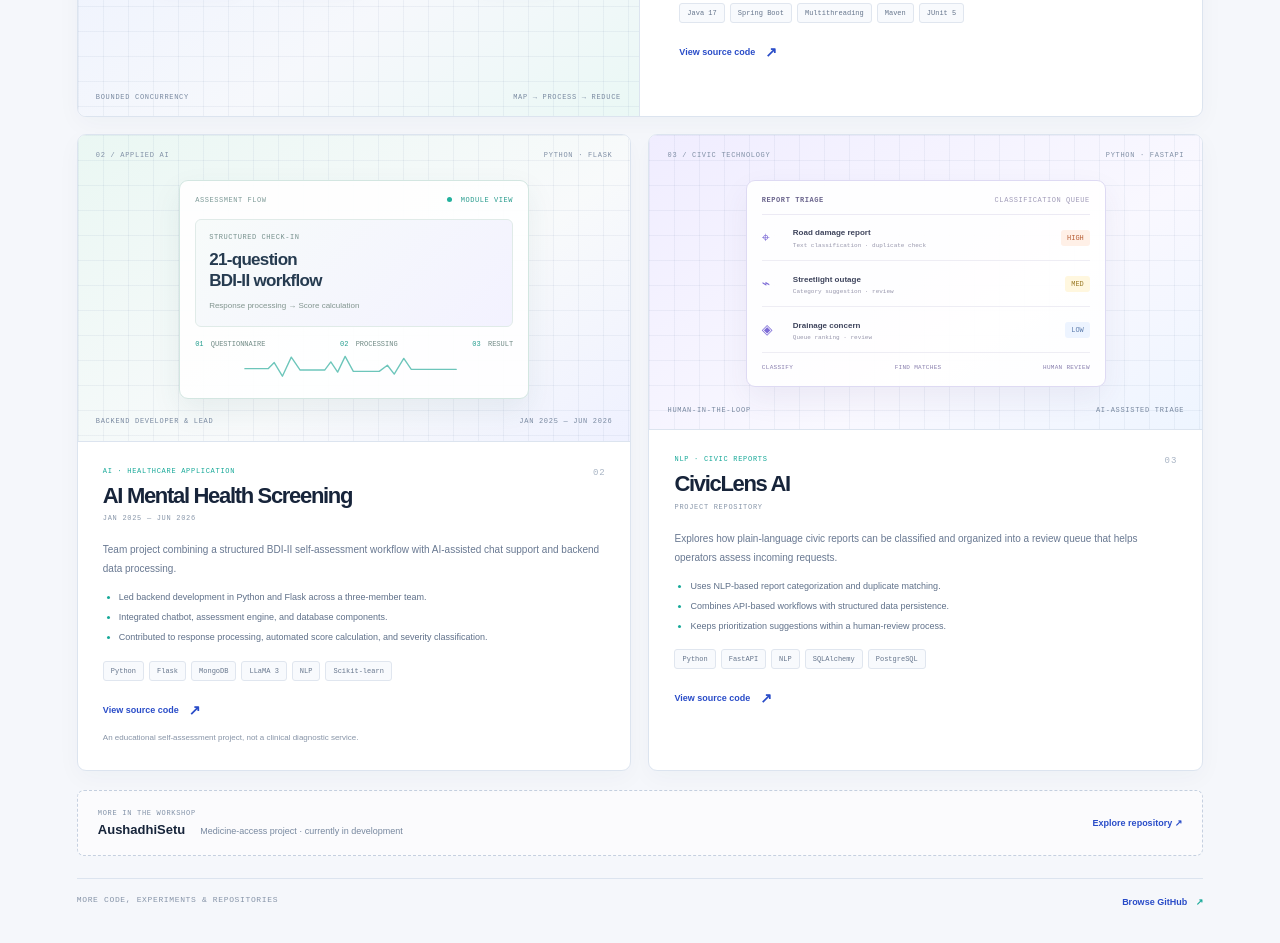
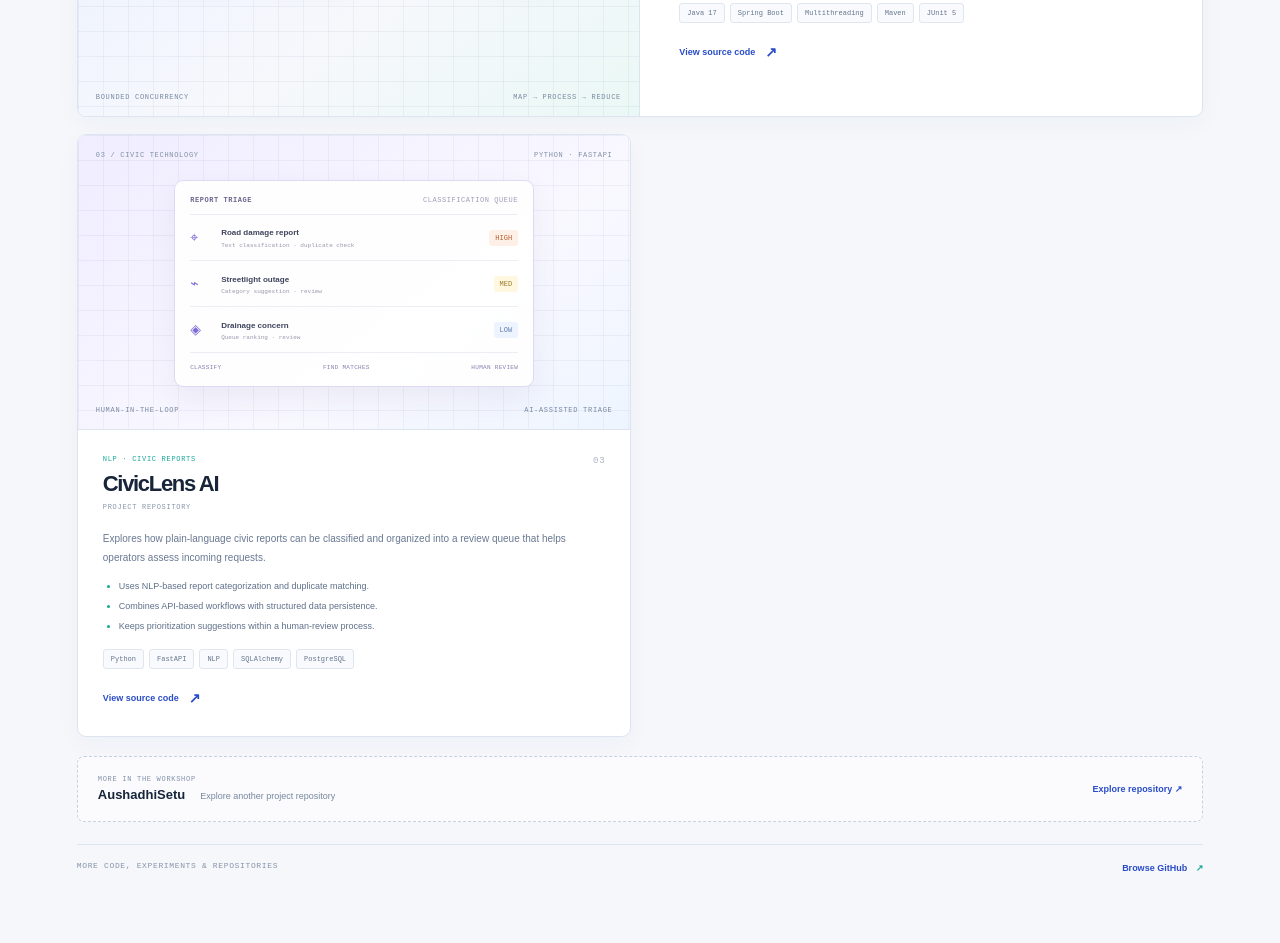
Before and after one commit to Krishanu26/Krishanu26.github.io, a plain HTML site: page index.html in a window 1280 px wide. Shown: the part 1453-2396 px from the top of the page. Drawn offline with nearby package versions, Linux system fonts and the light colour scheme.

Commit message:
Keep portfolio projects grounded in CV and verified repositories

```diff
--- a/index.html
+++ b/index.html
@@ -128,7 +128,7 @@
         <p class="section-intro">A closer look at software I’ve built across backend development, applied AI, and practical data workflows.</p>
       </div>
       <div class="work-controls">
-        <span class="control-label">PROJECT INDEX <b>— 03 FEATURED BUILDS</b></span>
+        <span class="control-label">PROJECT INDEX <b>— 02 FEATURED BUILDS</b></span>
         <div class="project-filters" role="group" aria-label="Filter projects">
           <button class="filter-button is-active" type="button" data-filter="all" aria-pressed="true">All projects <span>03</span></button>
           <button class="filter-button" type="button" data-filter="backend" aria-pressed="false">Backend</button>
@@ -164,30 +164,6 @@
           </div>
         </article>
 
-        <article class="project-card reveal" data-category="ai">
-          <div class="project-visual mental-visual">
-            <div class="project-visual-top"><span>02 / APPLIED AI</span><span>PYTHON · FLASK</span></div>
-            <div class="mental-art">
-              <div class="mental-art-top"><span>ASSESSMENT FLOW</span><span class="flow-status"><i></i> MODULE VIEW</span></div>
-              <div class="mental-question"><small>STRUCTURED CHECK-IN</small><b>21-question<br>BDI-II workflow</b><span>Response processing → Score calculation</span></div>
-              <div class="mental-steps"><span><i>01</i> QUESTIONNAIRE</span><span><i>02</i> PROCESSING</span><span><i>03</i> RESULT</span></div>
-              <div class="mental-wave"><svg viewBox="0 0 320 44" aria-hidden="true"><path d="M0 23h34l9-9 12 20 13-28 13 19h36l9-12 10 15 11-23 12 22h38l12-9 10 13 14-23 11 16h66" fill="none" stroke="currentColor" stroke-width="2" stroke-linecap="round" stroke-linejoin="round"/></svg></div>
-            </div>
-            <div class="project-visual-foot"><span>BACKEND DEVELOPER &amp; LEAD</span><span>JAN 2025 — JUN 2026</span></div>
-          </div>
-          <div class="project-body">
-            <div class="project-title-line"><div><span class="project-type">AI · HEALTHCARE APPLICATION</span><h3>AI Mental Health Screening</h3><small class="project-date">JAN 2025 — JUN 2026</small></div><span class="project-no">02</span></div>
-            <p>Team project combining a structured BDI-II self-assessment workflow with AI-assisted chat support and backend data processing.</p>
-            <ul class="project-points">
-              <li>Led backend development in Python and Flask across a three-member team.</li>
-              <li>Integrated chatbot, assessment engine, and database components.</li>
-              <li>Contributed to response processing, automated score calculation, and severity classification.</li>
-            </ul>
-            <div class="tag-list"><span>Python</span><span>Flask</span><span>MongoDB</span><span>LLaMA 3</span><span>NLP</span><span>Scikit-learn</span></div>
-            <a class="project-link" href="https://github.com/Krishanu26/AI-Mental-Health-Screening-and-Support-System" target="_blank" rel="noopener noreferrer">View source code <span>↗</span></a>
-            <p class="project-note">An educational self-assessment project, not a clinical diagnostic service.</p>
-          </div>
-        </article>
 
         <article class="project-card reveal" data-category="ai">
           <div class="project-visual civic-visual">
@@ -216,7 +192,7 @@
       </div>
 
       <div class="project-more">
-        <div><span class="eyebrow">MORE IN THE WORKSHOP</span><b>AushadhiSetu</b><small>Medicine-access project · currently in development</small></div>
+        <div><span class="eyebrow">MORE IN THE WORKSHOP</span><b>AushadhiSetu</b><small>Explore another project repository</small></div>
         <a href="https://github.com/Krishanu26/AushadhiSetu" target="_blank" rel="noopener noreferrer">Explore repository ↗</a>
       </div>
       <div class="all-projects"><span>MORE CODE, EXPERIMENTS &amp; REPOSITORIES</span><a href="https://github.com/Krishanu26?tab=repositories" target="_blank" rel="noopener noreferrer">Browse GitHub <span>↗</span></a></div>
```
